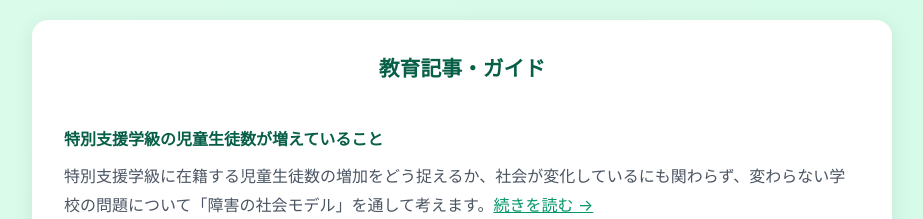
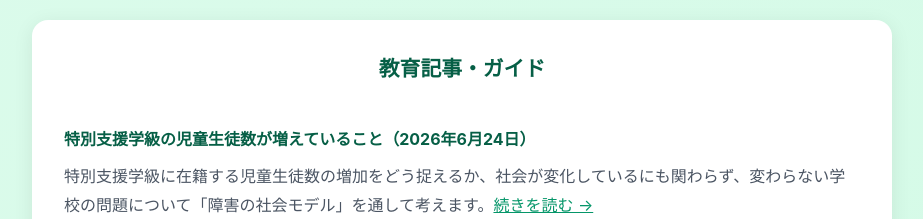
Before and after one commit to E-edu-byte/e-edu-main, a website: page index.html in a window 1280 px wide. Shown: the part 4060-4279 px from the top of the page, without its empty margins (178-1101 px from the left). Drawn offline with Linux system fonts and the light colour scheme.

Commit message:
トップページ記事欄を更新

```diff
--- a/index.html
+++ b/index.html
@@ -506,7 +506,7 @@
       <h2>教育記事・ガイド</h2>
       <!-- ARTICLES:START -->
       <div class="faq-item">
-        <h3><a href="/article-article-20260624-1028.html" style="color:#065f46;text-decoration:none;">特別支援学級の児童生徒数が増えていること</a></h3>
+        <h3><a href="/article-article-20260624-1028.html" style="color:#065f46;text-decoration:none;">特別支援学級の児童生徒数が増えていること（2026年6月24日）</a></h3>
         <p>特別支援学級に在籍する児童生徒数の増加をどう捉えるか、社会が変化しているにも関わらず、変わらない学校の問題について「障害の社会モデル」を通して考えます。<a href="/article-article-20260624-1028.html" style="color:#059669;">続きを読む →</a></p>
       </div>
 
```
